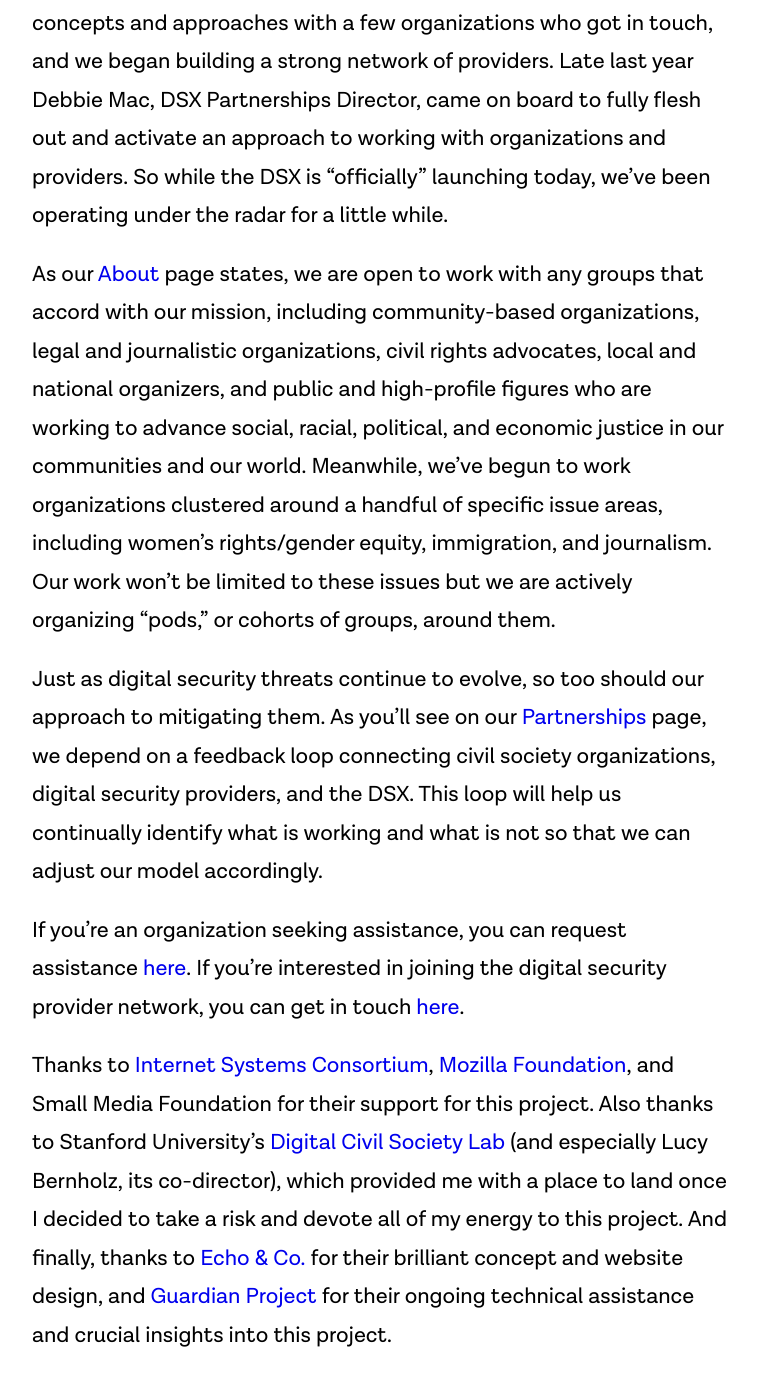
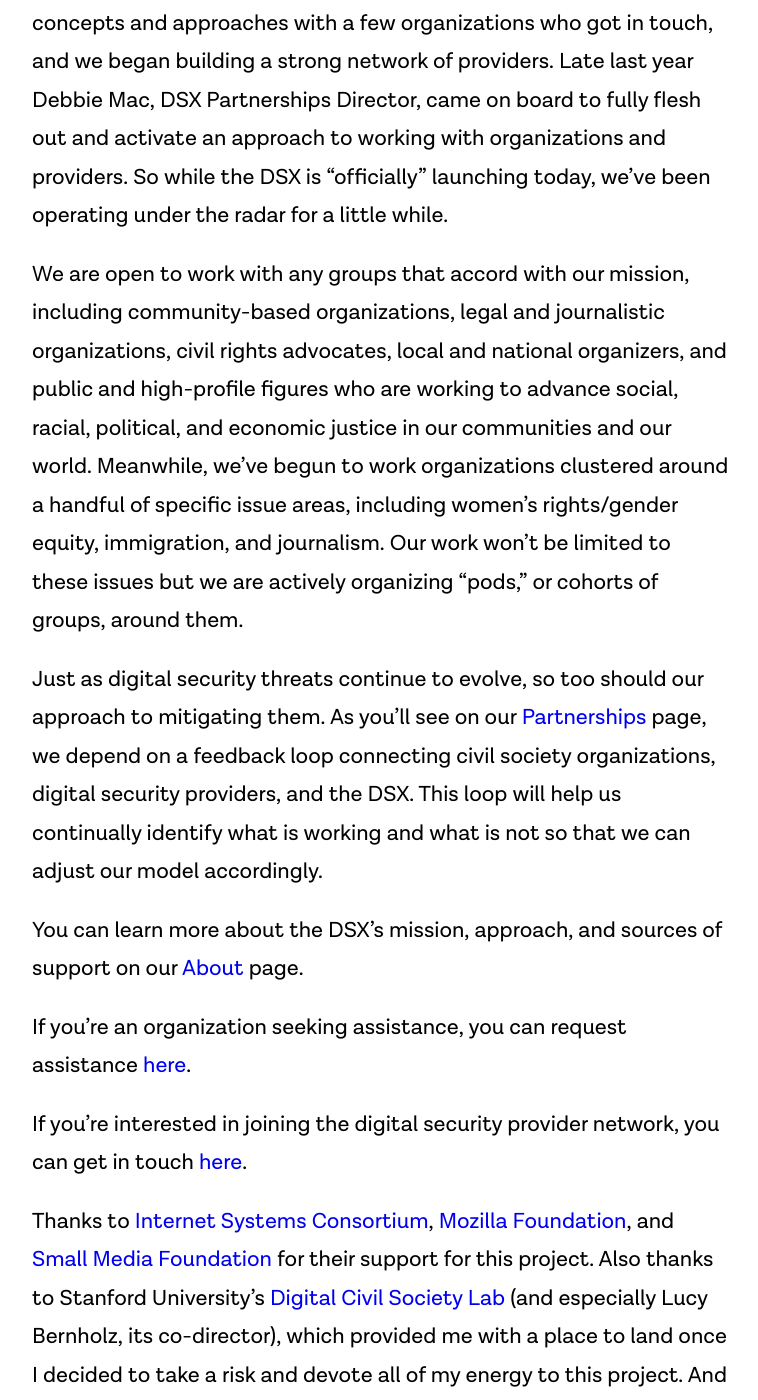
Before and after one commit to tiffrobo/exchange-new, a Jekyll site: the page built from _posts/2018-03-20-welcome-dsx.markdown, in a window 1280 px wide and 1400 px high, scrolled down 1486 px. Shown: the whole window, without its empty margins (258-1016 px from the left). Built offline with Jekyll 4.4.1, drawn with Linux system fonts in a browser that asks for light colours; nearby versions of some CDN libraries; some of the changed text lies outside the part shown.

Commit message:
new blog post, fixes

```diff
--- a/_config.yml
+++ b/_config.yml
@@ -48,7 +48,7 @@
 
 - { title: 'About', href: '/about' }
 # - { title: 'Updates', href: '/updates' }
-- { title: 'Partnerships', href: '/partnershipss' }
+- { title: 'Partnerships', href: '/partnerships' }
 # - { title: 'Code of Practice and Conduct', href: '/code' }
 # - { title: 'Trust', href: '/trust' }
 
--- a/_posts/2018-03-15-welcome-dsx.markdown
+++ b/_posts/2018-03-20-welcome-dsx.markdown
@@ -14,10 +14,14 @@
 
 Over the course of 2017 I worked with friends, informal advisors, and the DSX advisory committee to iterate this idea. We tested out concepts and approaches with a few organizations who got in touch, and we began building a strong network of providers. Late last year Debbie Mac, DSX Partnerships Director, came on board to fully flesh out and activate an approach to working with organizations and providers. So while the DSX is "officially" launching today, we've been operating under the radar for a little while.
 
-As our [About](/about) page states, we are open to work with any groups that accord with our mission, including community-based organizations, legal and journalistic organizations, civil rights advocates, local and national organizers, and public and high-profile figures who are working to advance social, racial, political, and economic justice in our communities and our world. Meanwhile, we've begun to work organizations clustered around a handful of specific issue areas, including women's rights/gender equity, immigration, and journalism. Our work won't be limited to these issues but we are actively organizing "pods," or cohorts of groups, around them.
+We are open to work with any groups that accord with our mission, including community-based organizations, legal and journalistic organizations, civil rights advocates, local and national organizers, and public and high-profile figures who are working to advance social, racial, political, and economic justice in our communities and our world. Meanwhile, we've begun to work organizations clustered around a handful of specific issue areas, including women's rights/gender equity, immigration, and journalism. Our work won't be limited to these issues but we are actively organizing "pods," or cohorts of groups, around them.
 
 Just as digital security threats continue to evolve, so too should our approach to mitigating them. As you'll see on our [Partnerships](/partnerships) page, we depend on a feedback loop connecting civil society organizations, digital security providers, and the DSX. This loop will help us continually identify what is working and what is not so that we can adjust our model accordingly.
 
-If you're an organization seeking assistance, you can request assistance [here](https://digitalsecurityexchange.org/request-assistance/). If you're interested in joining the digital security provider network, you can get in touch [here](https://staging.digitalsecurityexchange.org/become-a-provider/).
+You can learn more about the DSX's mission, approach, and sources of support on our [About](/about) page.
 
-Thanks to [Internet Systems Consortium](https://isc.org), [Mozilla Foundation](https://mozilla.com), and Small Media Foundation for their support for this project. Also thanks to Stanford University's [Digital Civil Society Lab](https://pacscenter.stanford.edu/research/digital-civil-society-lab/) (and especially Lucy Bernholz, its co-director), which provided me with a place to land once I decided to take a risk and devote all of my energy to this project. And finally, thanks to [Echo & Co.](https://echo.co) for their brilliant concept and website design, and [Guardian Project](https://guardianproject.info) for their ongoing technical assistance and crucial insights into this project.
+If you're an organization seeking assistance, you can request assistance [here](https://digitalsecurityexchange.org/request-assistance/).
+
+If you're interested in joining the digital security provider network, you can get in touch [here](https://staging.digitalsecurityexchange.org/become-a-provider/).
+
+Thanks to [Internet Systems Consortium](https://isc.org), [Mozilla Foundation](https://mozilla.com), and [Small Media Foundation](http://smallmedia.org.uk/) for their support for this project. Also thanks to Stanford University's [Digital Civil Society Lab](https://pacscenter.stanford.edu/research/digital-civil-society-lab/) (and especially Lucy Bernholz, its co-director), which provided me with a place to land once I decided to take a risk and devote all of my energy to this project. And finally, thanks to [Echo & Co.](https://echo.co) for their brilliant concept and website design, [Guardian Project](https://guardianproject.info) for their ongoing technical assistance, and the the [DSX Advisory Committee](/about/#who) for their strategic guidance.
```
Also changed, not shown: other parts of _posts/2018-03-20-welcome-dsx.markdown (+1 -1 lines), _posts/2018-03-20-on-trust.md (added, +17 -0 lines), _posts/2018-03-20-security-vetting.md (+1 -1 lines), about.md (+2 -4 lines), code.md (+1 -1 lines), privacy.md (+3 -3 lines).
